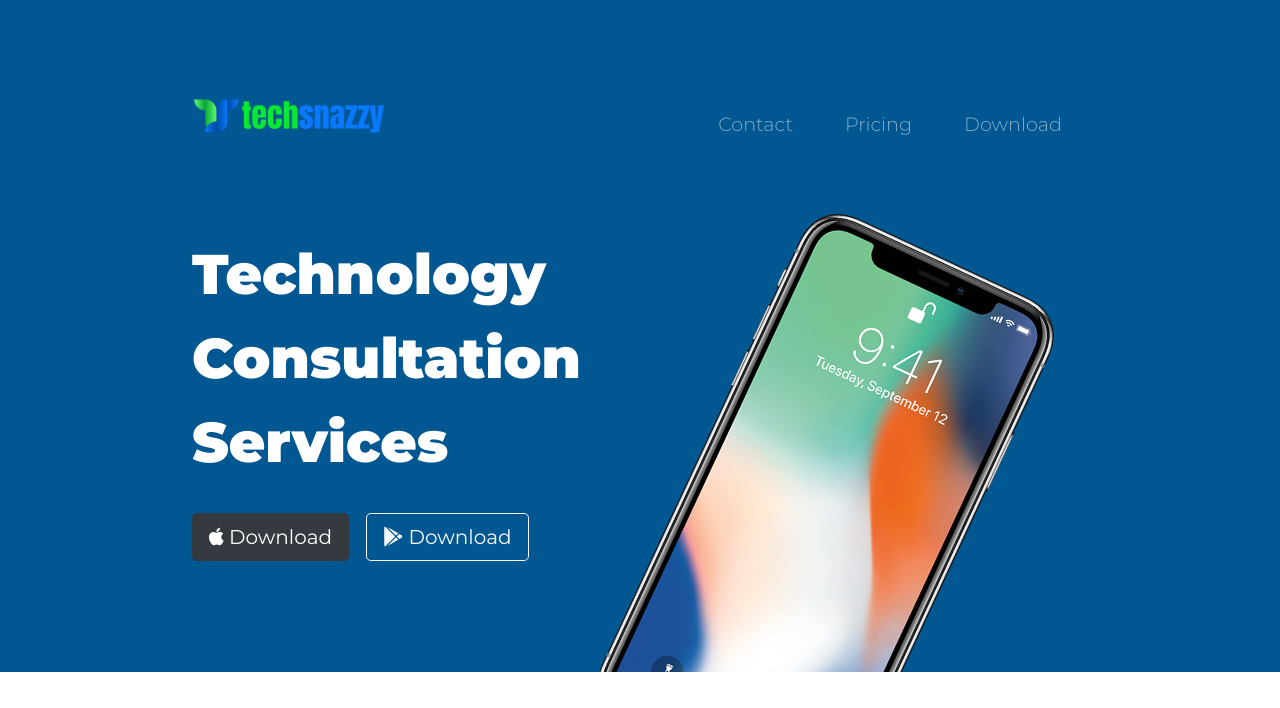
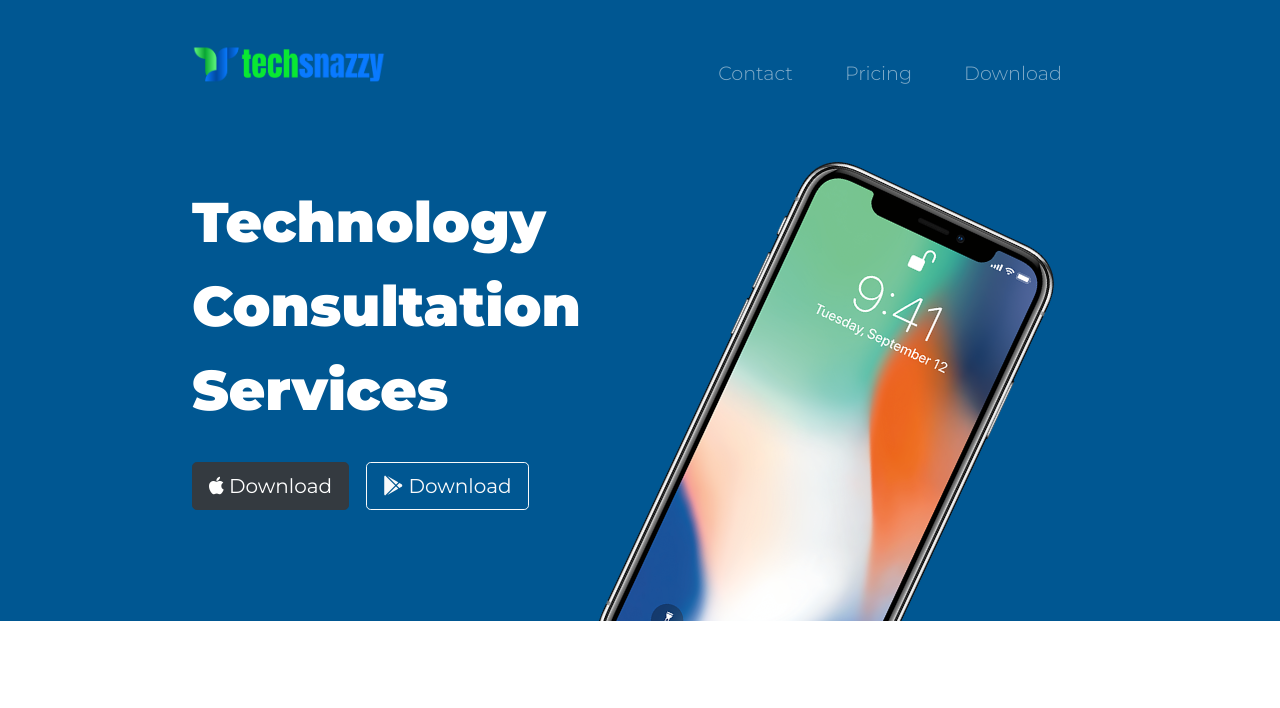
Before and after one commit to TechSnazzy/techsnazzy, a plain HTML site: page index.html in a window 1280 px wide. Shown: the top 708 px of the page. Drawn offline with nearby package versions, Linux system fonts and the light colour scheme.

Commit message:
Refactor the container fluid

```diff
--- a/css/styles.css
+++ b/css/styles.css
@@ -37,11 +37,7 @@ p {
   line-height: 1.5;
 }
 
-#title {
-  background-color: #005792;
-  color: #fff;
-  text-align: left;
-}
+/* Containers */
 
 .container-fluid {
   padding: 7% 15%;
@@ -73,6 +69,23 @@ p {
 
 .download-button {
   margin: 5% 3% 5% 0;
+}
+
+/* Title Section */
+
+#title {
+  background-color: #005792;
+  color: #fff;
+  text-align: left;
+}
+
+/*
+  apply to just the container-fluid that is
+  inside the title section.
+*/
+
+#title .container-fluid {
+  padding: 3% 15% 7%;
 }
 
 /* Title Image */
```
